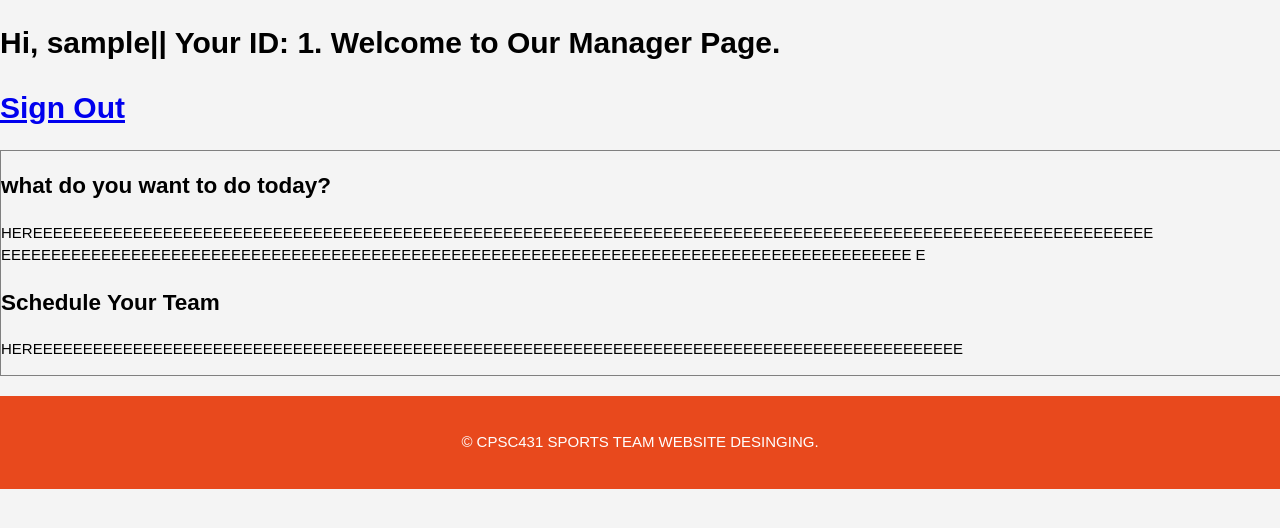
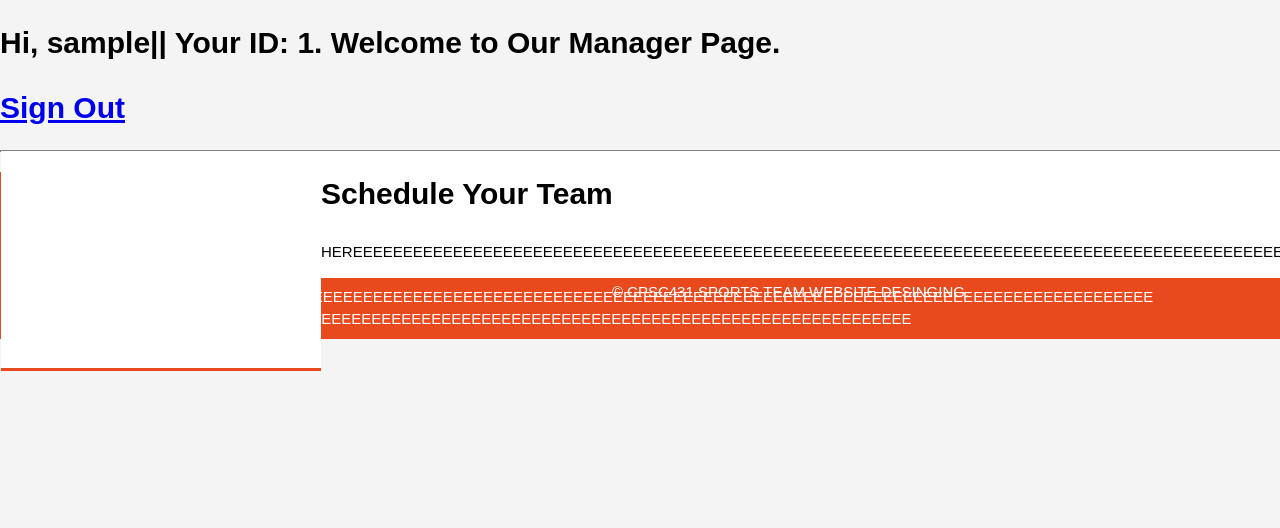
Before and after one commit to tngo0508/WEB-RUNNING-SPORTS-TEAM, a PHP site: page /manager_page.php in a window 1280 px wide. Shown: the part 185-713 px from the top of the page. Run offline with PHP 8.4, Linux system fonts and the light colour scheme; the visitor is signed in with stand-in values (Sample User, id 1).

Commit message:
Add files via upload

```diff
--- a/TEST ONLY/css/style.css
+++ b/TEST ONLY/css/style.css
@@ -28,6 +28,28 @@ body{
 
 
 .rightpane {
+  width: 75%;
+  height: 100%;
+  position: relative;
+  float: right;
+  background-color: white;
+  border-collapse: collapse;
+  border-bottom:#e8491d 3px solid;
+}
+/* manager */
+
+.mleftpane {
+    width: 25%;
+    height: 100%;
+    float: left;
+    background:white;
+    color:#ffffff;
+    border-collapse: collapse;
+    border-bottom:#e8491d 3px solid;
+}
+
+
+.mrightpane {
   width: 75%;
   height: 100%;
   position: relative;
@@ -136,7 +158,29 @@ header a:hover{
   font-size:15px;
 
 }
+/* manager page */
 
+manager article {
+    margin-left: 170px;
+    border-left: 1px solid gray;
+    padding: 1em;
+    overflow: hidden;
+}
+#manager nav {
+    float: left;
+    max-width:300px;
+    margin: 0;
+    padding: 1em;
+}
+#manager h1{
+  font-size:30px;
+  margin-top:20px;
+}
+
+#manager p{
+  font-size:15px;
+
+}
 
 /* Boxes */
 #boxes{
```
